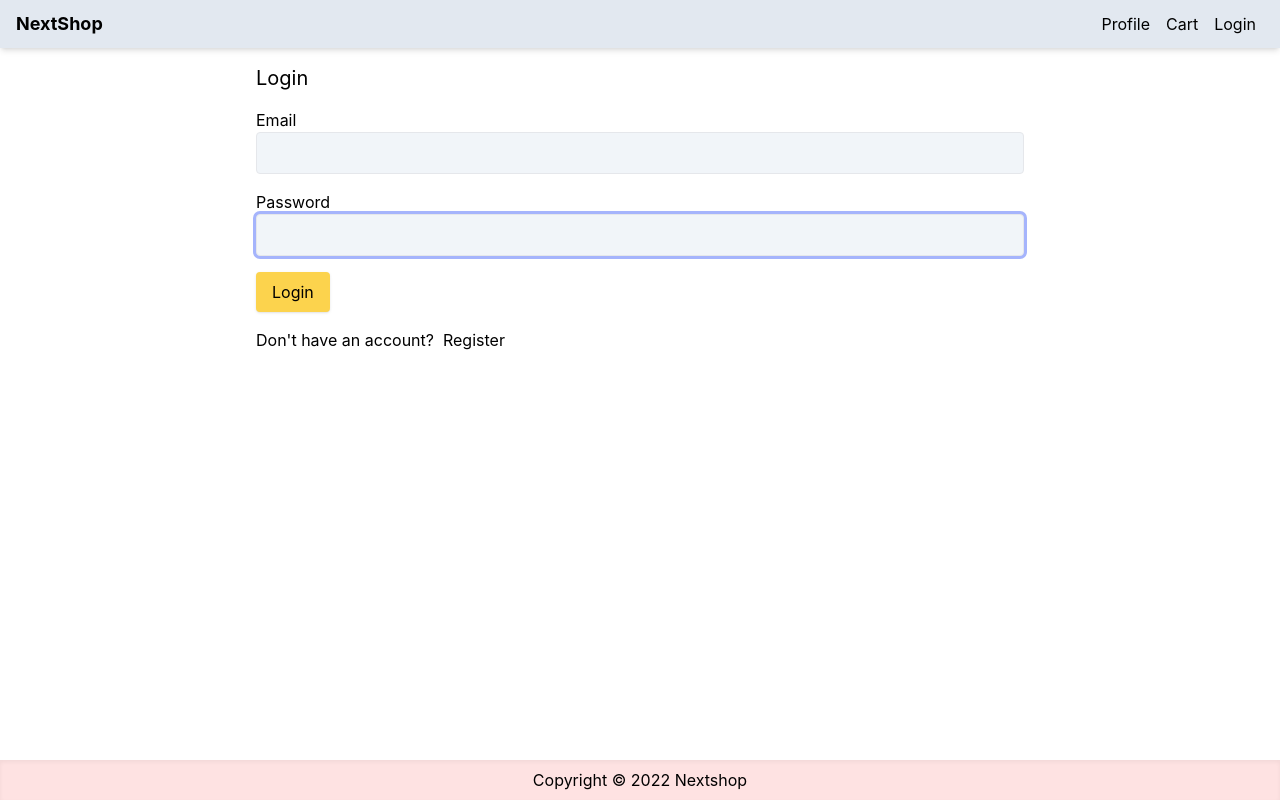
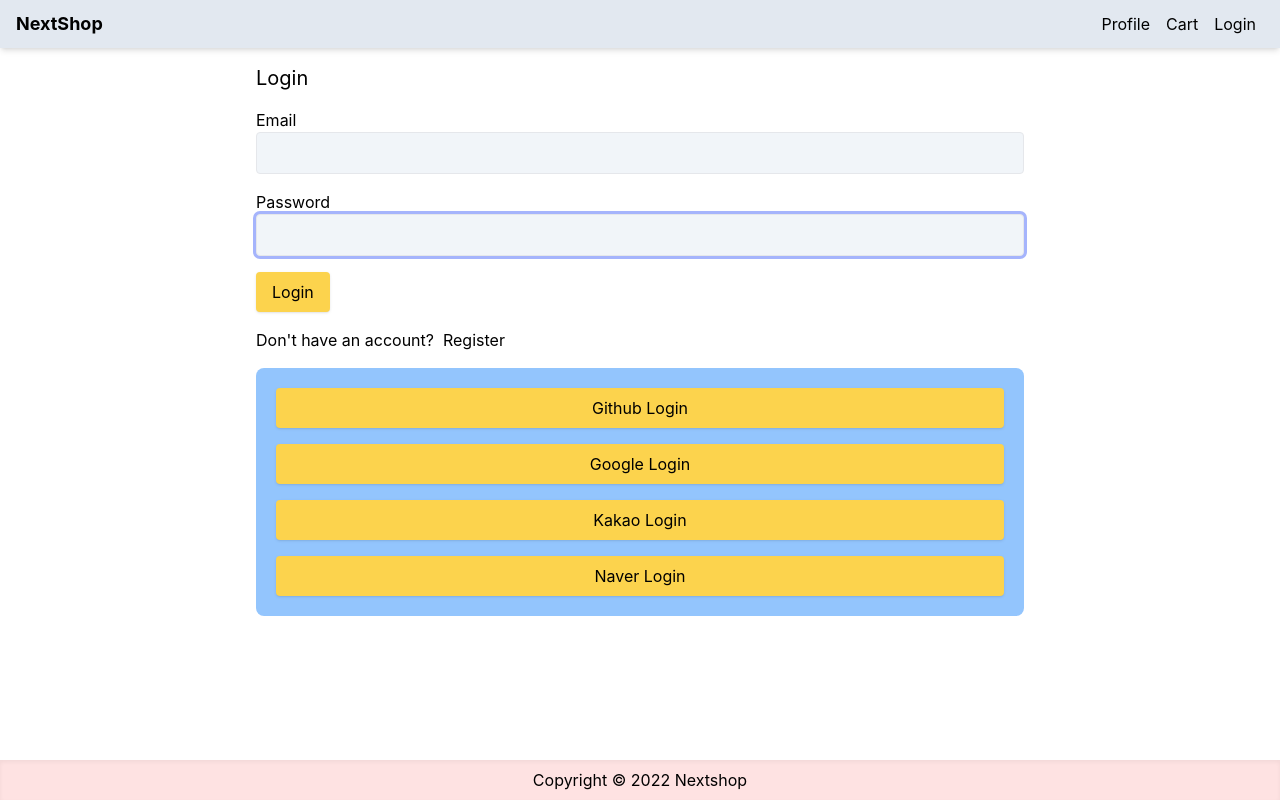
Before and after one commit to hurhyeon/next-ecommerce-, a Next.js app: page /login in a window 1280 px wide. Built offline with nearby package versions, Linux system fonts and the light colour scheme; no server answers.

Commit message:
13-socialLogin

```diff
--- a/pages/api/auth/[...nextauth].js
+++ b/pages/api/auth/[...nextauth].js
@@ -3,6 +3,13 @@ import NextAuth from 'next-auth'
 import CredentialsProvider from 'next-auth/providers/credentials'
 import User from '../../../models/Users'
 import db from '../../../utils/db'
+import GithubProvider from 'next-auth/providers/github'
+import GoogleProvider from 'next-auth/providers/google'
+import KakaoProvider from 'next-auth/providers/kakao'
+import NaverProvider from 'next-auth/providers/naver'
+
+
+
 
 export default NextAuth({
     session: {
@@ -40,5 +47,26 @@ providers: [
                     throw new Error('Invalid email or password')
                 },
             }),
+            GithubProvider({
+                clientId: process.env.GITHUB_ID,
+                clientSecret: process.env.GITHUB_SECRET,
+                }),
+
+            GoogleProvider({
+                clientId: process.env.GOOGLE_CLIENT_ID,
+                clientSecret: process.env.GOOGLE_CLIENT_SECRET
+                }),
+
+            KakaoProvider({
+                clientId: process.env.KAKAO_CLIENT_ID,
+                clientSecret: process.env.KAKAO_CLIENT_SECRET,
+                }),
+
+
+            NaverProvider({
+                clientId: process.env.NAVER_CLIENT_ID,
+                clientSecret: process.env.NAVER_CLIENT_SECRET,
+                }),
+
         ],
     })
--- a/pages/login.js
+++ b/pages/login.js
@@ -23,7 +23,8 @@ export default function LoginScreen() {
         register,
         formState: { errors },
     } = useForm()
-const submitHandler = async ({ email, password }) => {
+
+    const submitHandler = async ({ email, password }) => {
             try {
                 const result = await signIn('credentials', {
                     redirect: false,
@@ -37,6 +38,52 @@ const submitHandler = async ({ email, password }) => {
                 toast.error(getError(err))
             }
         }
+
+        const githubLoginHandler = async () => {
+            try {
+                const result = await signIn('github', {
+                    redirect: false,
+                        })
+                        console.log('Github login: ' + result)
+                    } catch (err) {
+                        toast.error(getError(err))
+                    }
+                }
+
+            const googleLoginHandler = async () => {
+                    try {
+                    // eslint-disable-next-line no-unused-vars
+                    const result = await signIn('google', {
+                        redirect: false,
+                })
+                    } catch (err) {
+                        toast.error(getError(err))
+                    }
+                }
+
+            const kakaoLoginHandler = async () => {
+                    try {
+                    // eslint-disable-next-line no-unused-vars
+                    const result = await signIn('kakao', {
+                        redirect: false,
+                    })
+                    } catch (err) {
+                        toast.error(getError(err))
+                    }
+                }
+
+            const naverLoginHandler = async () => {
+                    try {
+                    // eslint-disable-next-line no-unused-vars
+                    const result = await signIn('naver', {
+                        redirect: false,
+                    })
+                    } catch (err) {
+                        toast.error(getError(err))
+                    }
+                }
+
+
         return (
             <Layout title="Login">
             <form className="mx-auto max-w-screen-md"
@@ -77,10 +124,57 @@ const submitHandler = async ({ email, password }) => {
             <div className="mb-4">
             <button className="primary-button">Login</button>
             </div>
+
             <div className="mb-4">
             Don&apos;t have an account? &nbsp;
             <Link href="register">Register</Link>
             </div>
+
+            <div className="p-5 bg-blue-300 rounded-lg">
+                <div className="mb-4">
+                    <button
+                    className="primary-button w-full"
+                    type="button"
+                    onClick={githubLoginHandler}
+                    >
+                        Github Login
+                    </button>
+                    </div>
+
+            <div className="mb-4">
+                <button
+                    className="primary-button w-full"
+                    type="button"
+                    onClick={googleLoginHandler}
+                    >
+                        Google Login
+                    </button>
+                    </div>
+
+            <div className="mb-4">
+                <button
+                    className="primary-button w-full"
+                    type="button"
+                    onClick={kakaoLoginHandler}
+                    >
+                        Kakao Login
+                    </button>
+                    </div>
+
+            <div className="">
+                <button
+                    className="primary-button w-full"
+                    type="button"
+                    onClick={naverLoginHandler}
+                    >
+                        Naver Login
+                    </button>
+                    </div>
+
+
+
+
+                </div>
             </form>
             </Layout>
         )
```
Also changed, not shown: 1 other file (tests, documents, lock files or other folders).
